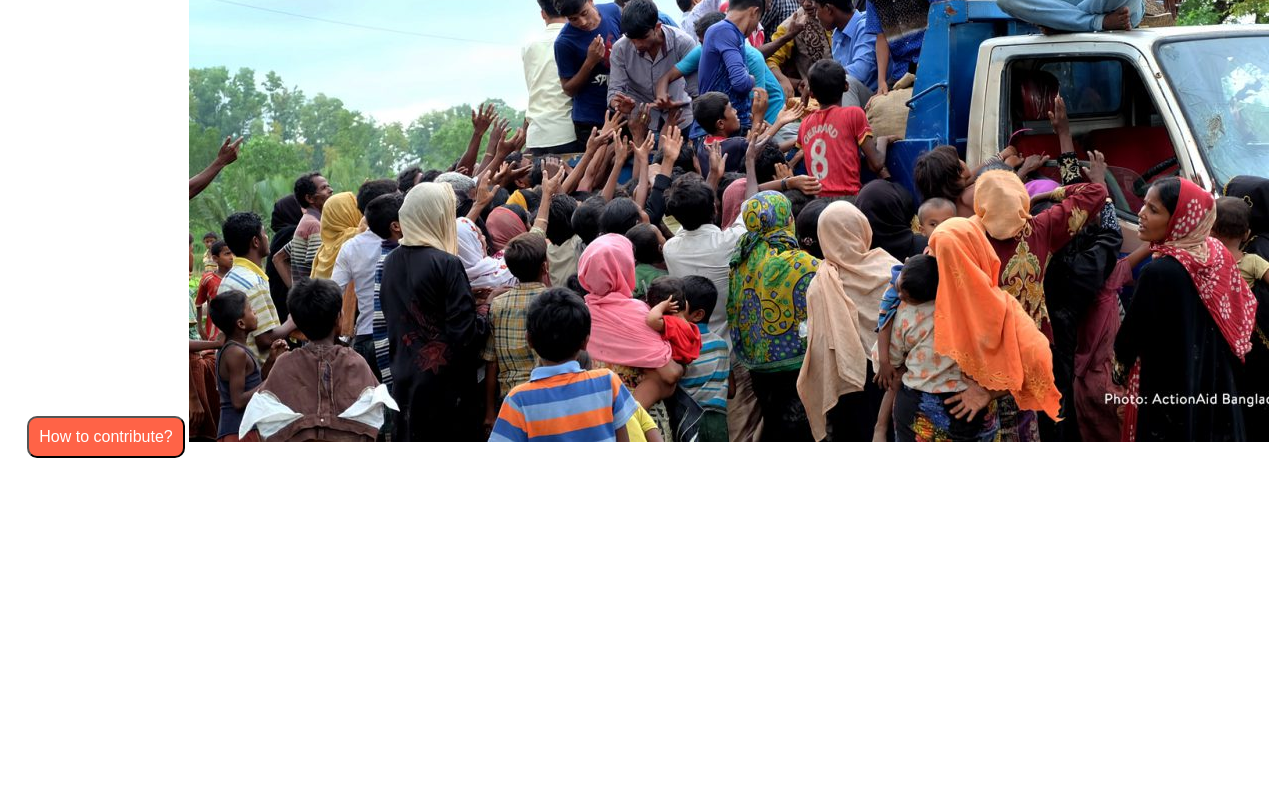
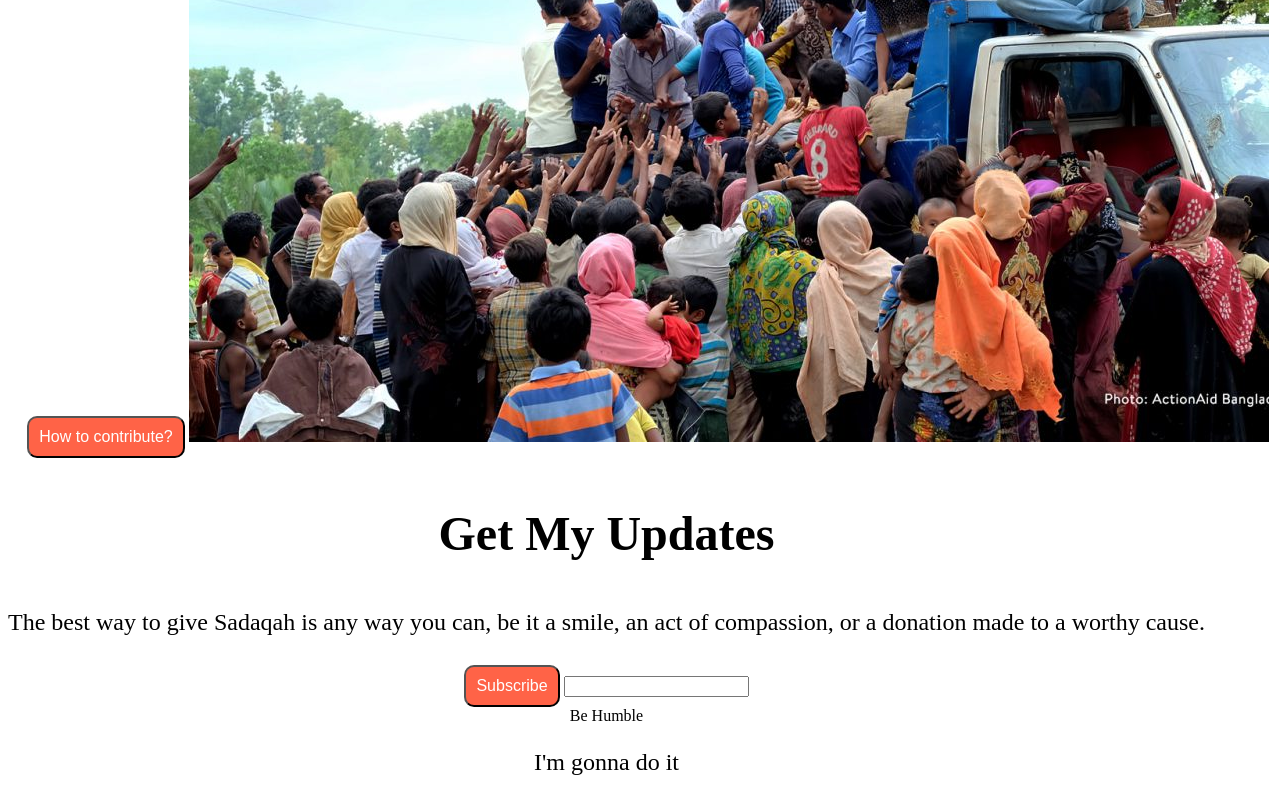
Before and after one commit to bhuiyanshipon/my-first-assignment, a plain HTML site: page index.html in a window 1280 px wide. Shown: the part 2977-3777 px from the top of the page. Before the commit the page ends 3435 px from the top, so only its background shows below. Drawn offline with Linux system fonts and the light colour scheme.

Commit message:
first assignment finished

```diff
--- a/index.html
+++ b/index.html
@@ -91,6 +91,18 @@
             </div>
         </section>
 
+        <section class="donate-method">
+            <div class="donate-text">
+                <h1>Get My Updates</h1>
+                <p>The best way to give Sadaqah is any way you can, be it a smile, an act of compassion, or a donation
+                    made to a worthy cause. </p>
+                <button class="donate-button">Subscribe</button>
+                <input type="email" name="" id="">
+                <footer>Be Humble</footer>
+                <p>I'm gonna do it</p>
+
+            </div>
+        </section>
 
 </body>
 
```
